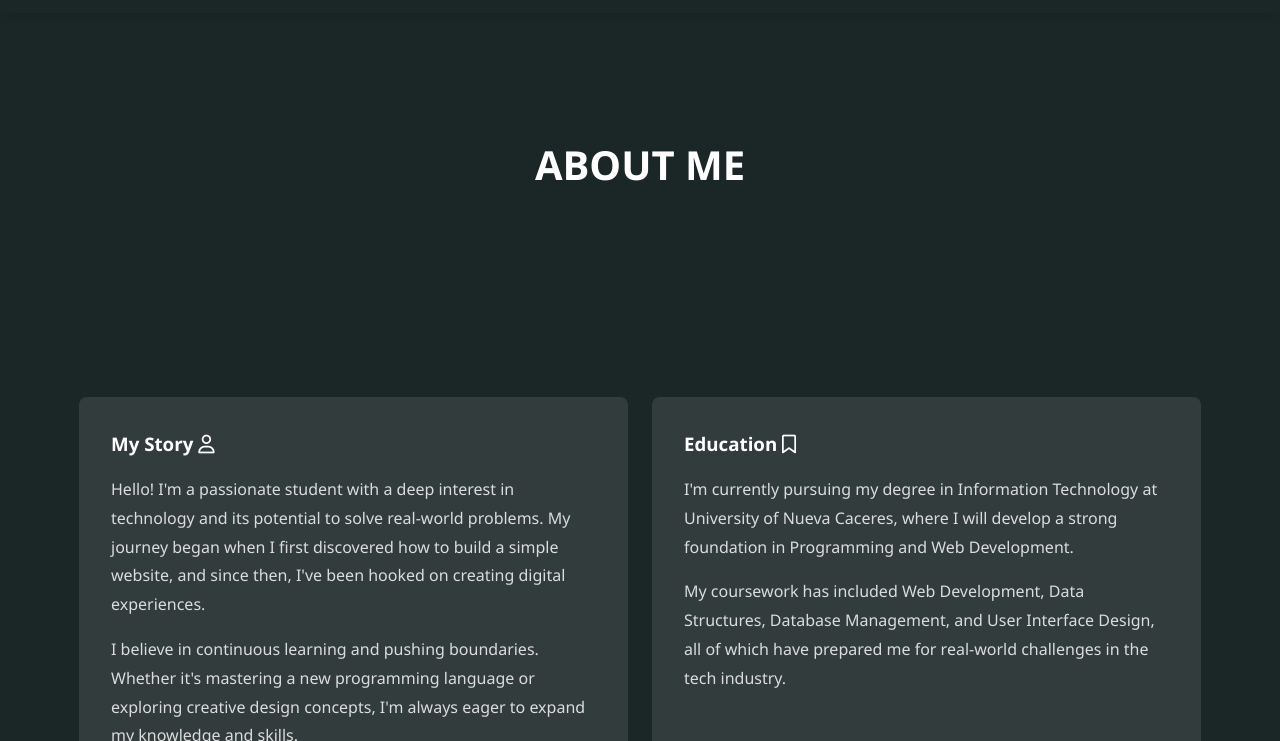
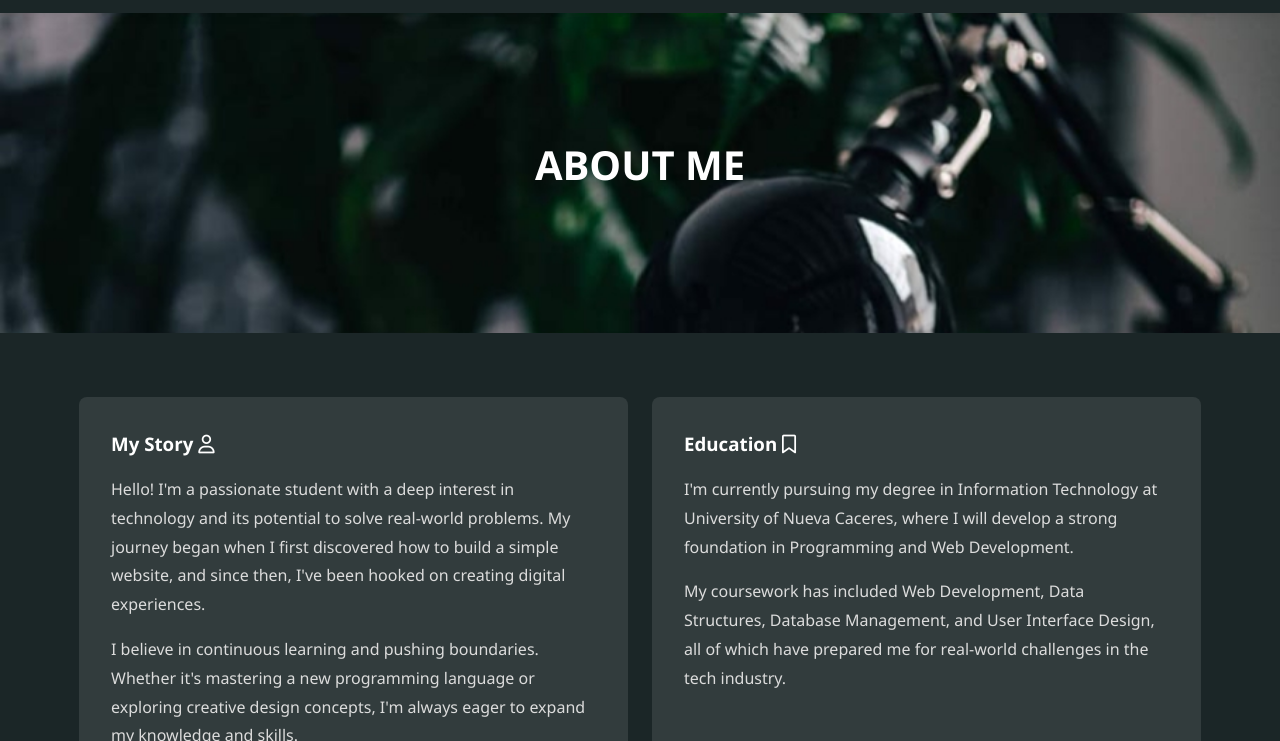
Before and after one commit to marktrixiandelena-debug/webnewx, a plain HTML site: page 2About.html in a window 1280 px wide. Shown: the part 59-800 px from the top of the page. Drawn offline with Linux system fonts and the light colour scheme.

Commit message:
Update general.css

```diff
--- a/general.css
+++ b/general.css
@@ -59,7 +59,7 @@ nav {
 }
 /*Hero Section*/
 .hero {
-	background-image: url(image/BackgroundOther.jpg);
+	background-image: url(BackgroundOther.jpg);
 	background-repeat: no-repeat;
 	background-attachment:fixed;
 	background-size: cover;
```
